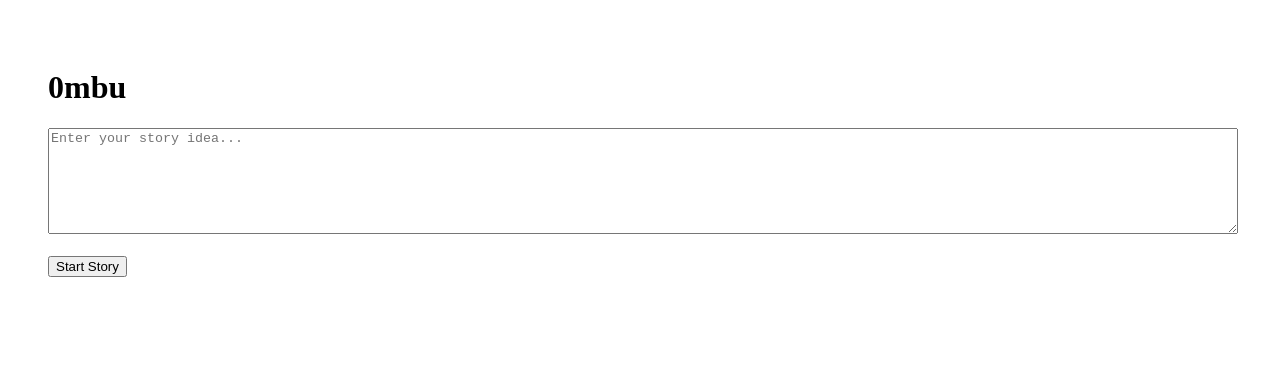
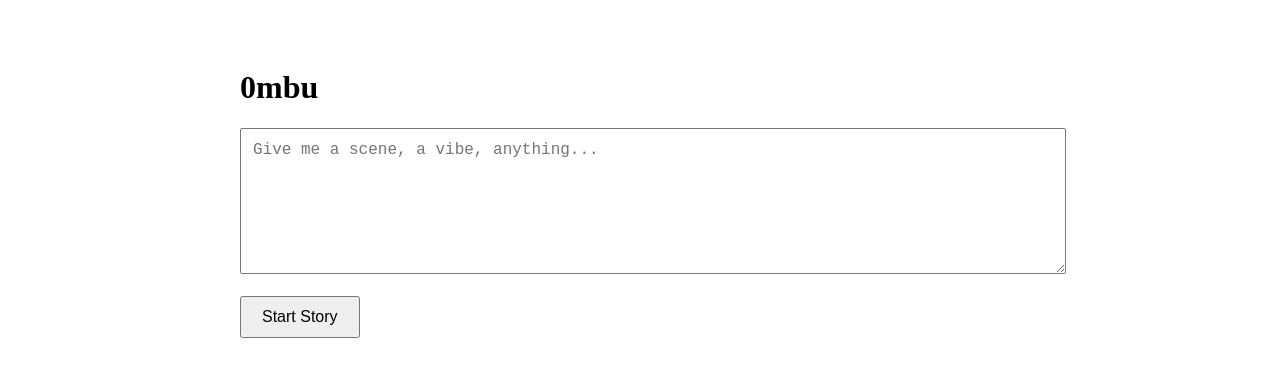
Before and after one commit to 0mbu/ombu, a Next.js app: page / in a window 1280 px wide. Shown: the top 376 px of the page. Built offline with nearby package versions, Linux system fonts and the light colour scheme.

Commit message:
Update index.js

```diff
--- a/pages/index.js
+++ b/pages/index.js
@@ -1,10 +1,34 @@
-import { useState } from "react";
+import { useMemo, useState } from "react";
 
 export default function Home() {
   const [idea, setIdea] = useState("");
   const [story, setStory] = useState("");
+  const [loading, setLoading] = useState(false);
+
+  const randomPlaceholder = useMemo(() => {
+    const placeholders = [
+      "Drop a story idea...",
+      "What do you want to experience?",
+      "Give me a scene, a vibe, anything...",
+      "Write something messy, I’ll turn it into a story...",
+      "What can I help you with?",
+      "What kind of story are we telling today?",
+      "Give me something interesting...",
+      "Start with a thought, I’ll handle the rest...",
+      "Dark? Funny? Romantic? Your call...",
+      "Throw me an idea..."
+    ];
+
+    return placeholders[Math.floor(Math.random() * placeholders.length)];
+  }, []);
 
   const generateStory = async () => {
+    if (!idea.trim()) return;
+
+    setLoading(true);
+    setStory("");
+
+    try {
       const res = await fetch("/api/story", {
         method: "POST",
         headers: {
@@ -14,27 +38,57 @@ export default function Home() {
       });
 
       const data = await res.json();
+
+      if (!res.ok) {
+        setStory(data.error || "Something went wrong.");
+      } else {
         setStory(data.story);
+      }
+    } catch (err) {
+      setStory("Something went wrong while generating the story.");
+    }
+
+    setLoading(false);
   };
 
   return (
-    <div style={{ padding: 40 }}>
+    <div style={{ padding: 40, maxWidth: 800, margin: "0 auto" }}>
       <h1>0mbu</h1>
 
       <textarea
-        placeholder="Enter your story idea..."
+        placeholder={randomPlaceholder}
         value={idea}
         onChange={(e) => setIdea(e.target.value)}
-        style={{ width: "100%", height: 100 }}
+        style={{
+          width: "100%",
+          height: 120,
+          padding: 12,
+          fontSize: 16,
+          resize: "vertical"
+        }}
       />
 
-      <br /><br />
+      <br />
+      <br />
 
-      <button onClick={generateStory}>
-        Start Story
+      <button
+        onClick={generateStory}
+        disabled={loading}
+        style={{
+          padding: "10px 20px",
+          fontSize: 16,
+          cursor: loading ? "not-allowed" : "pointer"
+        }}
+      >
+        {loading ? "Generating..." : "Start Story"}
       </button>
 
-      <p style={{ marginTop: 20 }}>{story}</p>
+      <br />
+      <br />
+
+      <div style={{ whiteSpace: "pre-wrap", lineHeight: 1.7 }}>
+        {story}
+      </div>
     </div>
   );
 }
```
Lines whose indentation alone changed are shown as unchanged.
